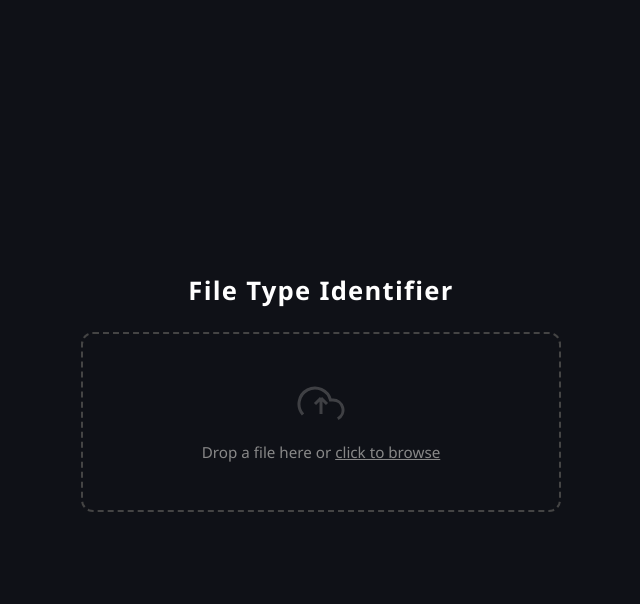
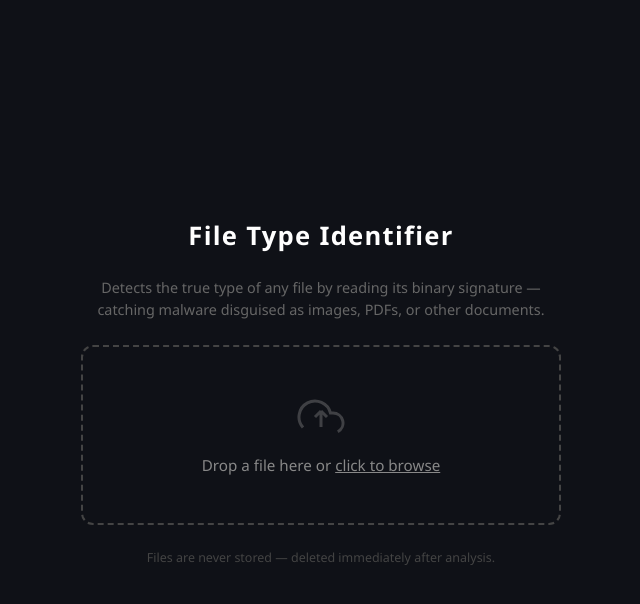
Before and after one commit to HugoALozanoR/file-type-identification-tool, a Flask app: page / in a window 1280 px wide. Shown: the top 604 px of the page, without its empty margins (319-959 px from the left). Run offline with Flask 3, Linux system fonts and the light colour scheme.

Commit message:
Description and privacy notice

```diff
--- a/templates/index.html
+++ b/templates/index.html
@@ -150,6 +150,20 @@
 
     @keyframes spin { to { transform: rotate(360deg); } }
 
+    #description {
+      max-width: 480px;
+      text-align: center;
+      font-size: 0.9rem;
+      color: #666;
+      line-height: 1.5;
+    }
+
+    #privacy {
+      font-size: 0.78rem;
+      color: #444;
+      text-align: center;
+    }
+
     /* ── Breakpoint: phones  ≤ 480px ──────────────────────────────────── */
     @media (max-width: 480px) {
       h1 { font-size: 1.25rem; }
@@ -193,6 +207,11 @@
 
   <h1>File Type Identifier</h1>
 
+  <p id="description">
+    Detects the true type of any file by reading its binary signature —
+    catching malware disguised as images, PDFs, or other documents.
+  </p>
+
   <div id="drop-zone">
     <svg viewBox="0 0 24 24" fill="none" stroke="currentColor" stroke-width="1.5">
       <path d="M12 16V8m0 0-3 3m3-3 3 3"/>
@@ -204,6 +223,8 @@
     <span id="mobile-hint">Tap to select a file</span>
     <input type="file" id="file-input">
   </div>
+
+  <p id="privacy">Files are never stored — deleted immediately after analysis.</p>
 
   <div id="spinner"></div>
 
```
